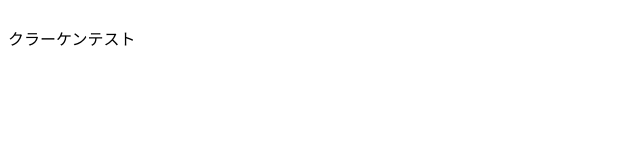
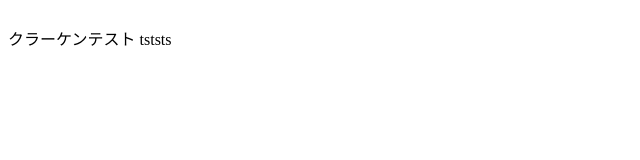
Before and after one commit to rsbtest0612/rocomoco_document, a website: page www/index.html in a window 1280 px wide. Shown: the full height of the page, 0-640 px from the left. Drawn offline with Linux system fonts and the light colour scheme.

Commit message:
tsの記述の追加

```diff
--- a/www/index.html
+++ b/www/index.html
@@ -13,5 +13,6 @@
 <body>
 	<br />
     クラーケンテスト
+    tststs
 </body>
 </html>
```
